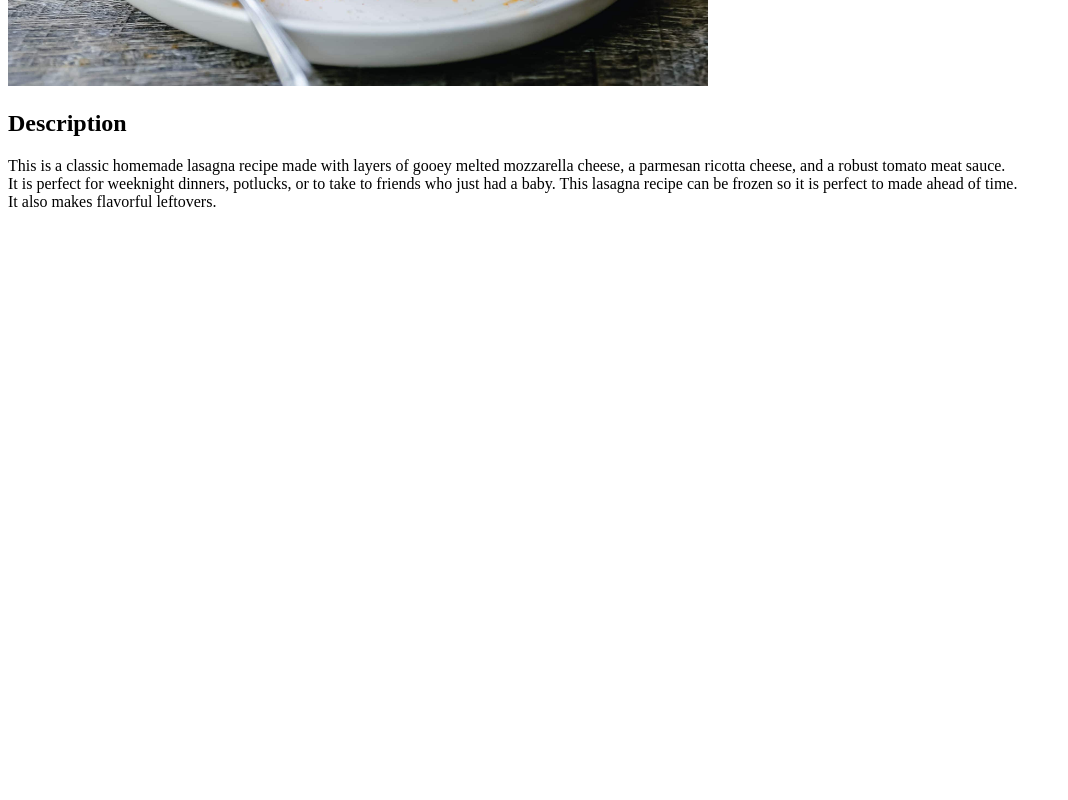
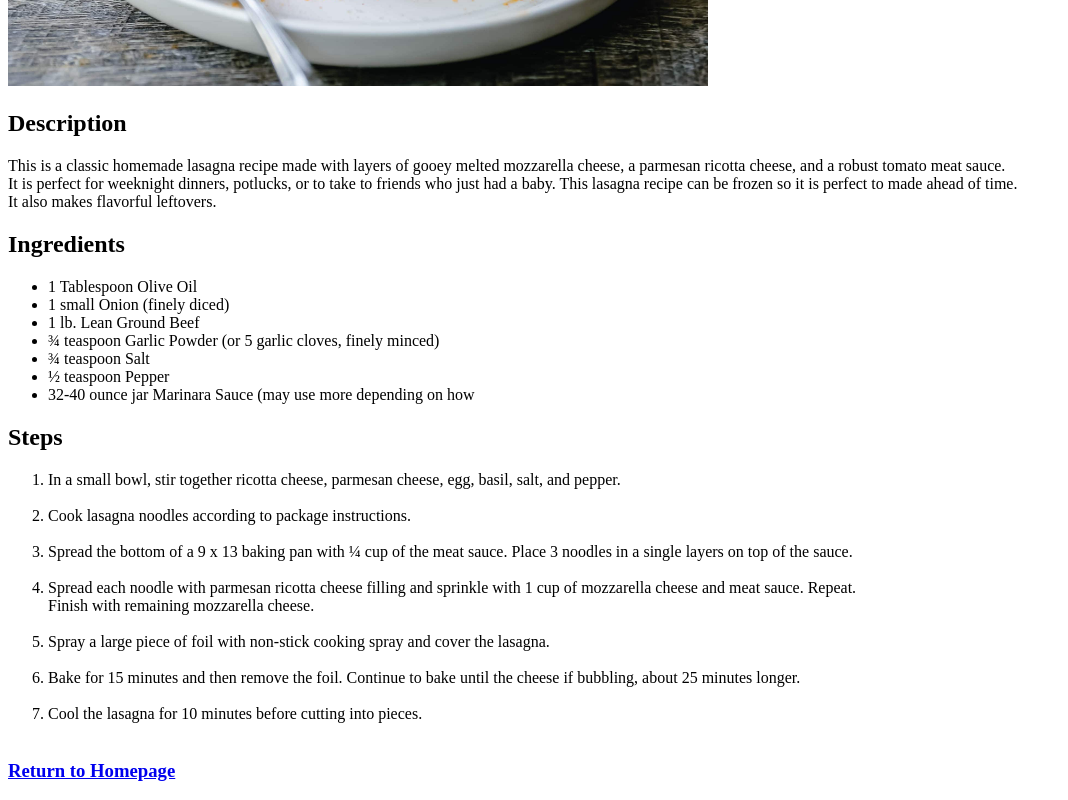
Before and after one commit to aadhithbala/odin-recipes, a plain HTML site: page recipes/lasagna.html in a window 1280 px wide. Shown: the part 414-1214 px from the top of the page, without its empty margins (0-1068 px from the left). Before the commit the page ends 800 px from the top, so only its background shows below. Drawn offline with Linux system fonts and the light colour scheme.

Commit message:
Add Ingredients and Steps to lasagna recipe

```diff
--- a/recipes/lasagna.html
+++ b/recipes/lasagna.html
@@ -14,5 +14,36 @@
     <p>This is a classic homemade lasagna recipe made with layers of gooey melted mozzarella cheese, a parmesan ricotta cheese,
        and a robust tomato meat sauce.<br>It is perfect for weeknight dinners, potlucks, or to take to friends who just had a baby.
        This lasagna recipe can be frozen so it is perfect to made ahead of time.<br>It also makes flavorful leftovers.</p>
+
+    <h2>Ingredients</h2>
+    <ul>
+        <li>1 Tablespoon Olive Oil</li>
+        <li>1 small Onion (finely diced)</li>
+        <li>1 lb. Lean Ground Beef </li>
+        <li>¾ teaspoon Garlic Powder (or 5 garlic cloves, finely minced)</li>
+        <li>¾ teaspoon Salt</li>
+        <li>½ teaspoon Pepper</li>
+        <li>32-40 ounce jar Marinara Sauce (may use more depending on how </li>
+    </ul>
+
+    <h2>Steps</h2>
+    <ol>
+        <li>In a small bowl, stir together ricotta cheese, parmesan cheese, egg, basil, salt, and pepper.</li><br>
+
+        <li>Cook lasagna noodles according to package instructions.</li><br>
+
+        <li>Spread the bottom of a 9 x 13 baking pan with ¼ cup of the meat sauce. Place 3 noodles in a single layers on top of the sauce.</li><br>
+
+        <li>Spread each noodle with parmesan ricotta cheese filling and sprinkle with 1 cup of mozzarella cheese and meat sauce.  Repeat.<br>
+            Finish with remaining mozzarella cheese.</li><br>
+
+        <li>Spray a large piece of foil with non-stick cooking spray and cover the lasagna.</li><br>
+
+        <li>Bake for 15 minutes and then remove the foil. Continue to bake until the cheese if bubbling, about 25 minutes longer.</li><br>
+
+        <li>Cool the lasagna for 10 minutes before cutting into pieces.</li><br>
+    </ol>
+
+    <h3><a href="../index.html">Return to Homepage</a></h3>
 </body>
 </html>
```
